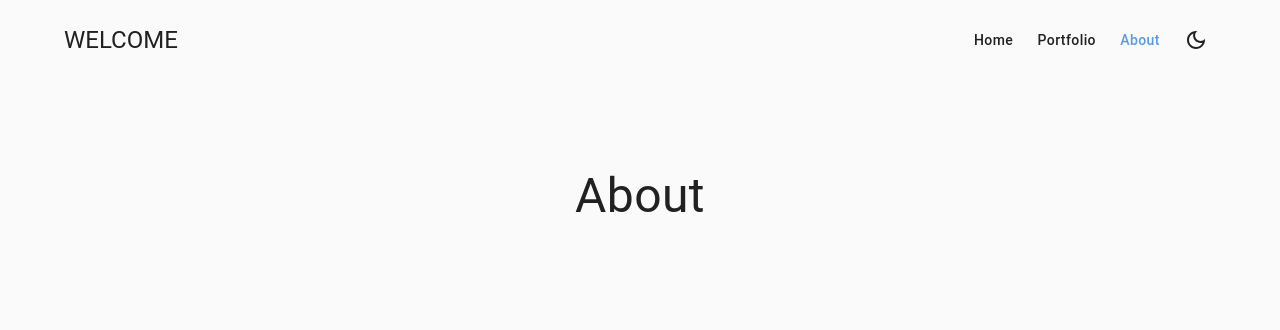
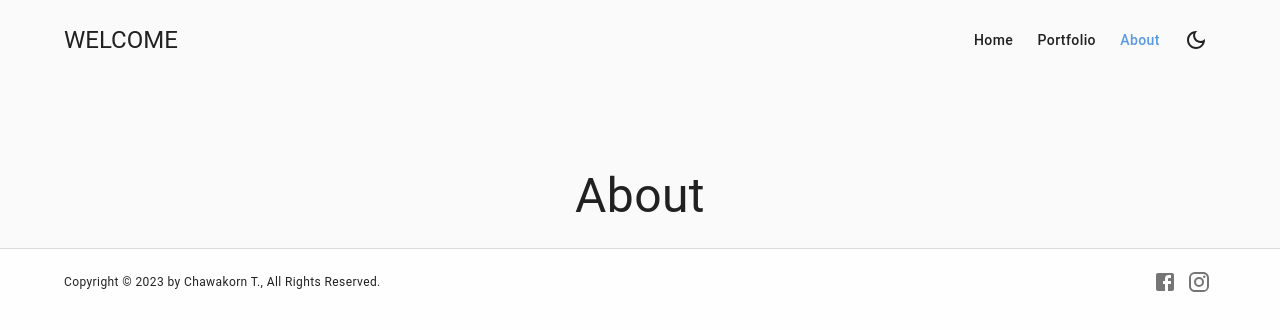
Before and after one commit to tim2538/portfolio, a React (Create React App) app: page /about in a window 1280 px wide. Shown: the top 330 px of the page. Built offline with nearby package versions, Linux system fonts and the light colour scheme.

Commit message:
Add footer

```diff
--- a/src/App.tsx
+++ b/src/App.tsx
@@ -1,4 +1,5 @@
 import { Route, Routes } from 'react-router-dom';
+import Footer from './components/Footer';
 import Navbar from './components/Navbar';
 import About from './pages/About';
 import Home from './pages/Home';
@@ -13,6 +14,7 @@ export default function App() {
         <Route path="/portfolio" element={<Portfolio />} />
         <Route path="/about" element={<About />} />
       </Routes>
+      <Footer />
     </div>
   );
 }
--- /dev/null
+++ b/src/components/Footer/index.tsx
@@ -0,0 +1,67 @@
+import { Facebook, Instagram } from '@mui/icons-material';
+import {
+  Box,
+  Container,
+  Divider,
+  IconButton,
+  Typography,
+  useTheme
+} from '@mui/material';
+import { COPYRIGHT } from '../../common/constants';
+
+export default function Footer() {
+  const theme = useTheme();
+  const bgcolor = theme.palette.background.paper;
+
+  return (
+    <>
+      <Divider />
+      <Box
+        sx={{
+          bgcolor,
+          boxShadow: `0 50vh 0 50vh ${bgcolor}`
+        }}
+      >
+        <Container sx={{ py: 2 }}>
+          <Box sx={{ display: 'flex', alignItems: 'center' }}>
+            <Typography variant="caption" sx={{ lineHeight: 1.4, mr: 4 }}>
+              {COPYRIGHT}
+            </Typography>
+            <Box flexGrow={1} />
+            <IconButton
+              size="small"
+              disableRipple
+              sx={{
+                '&:hover, &.Mui-focusVisible': {
+                  bgcolor: 'transparent'
+                }
+              }}
+              onClick={() =>
+                window.open('https://web.facebook.com/TimTimphoto', '_blank')
+              }
+            >
+              <Facebook />
+            </IconButton>
+            <IconButton
+              size="small"
+              disableRipple
+              sx={{
+                '&:hover, &.Mui-focusVisible': {
+                  bgcolor: 'transparent'
+                }
+              }}
+              onClick={() =>
+                window.open(
+                  'https://www.instagram.com/postcard.traveller',
+                  '_blank'
+                )
+              }
+            >
+              <Instagram />
+            </IconButton>
+          </Box>
+        </Container>
+      </Box>
+    </>
+  );
+}
```
